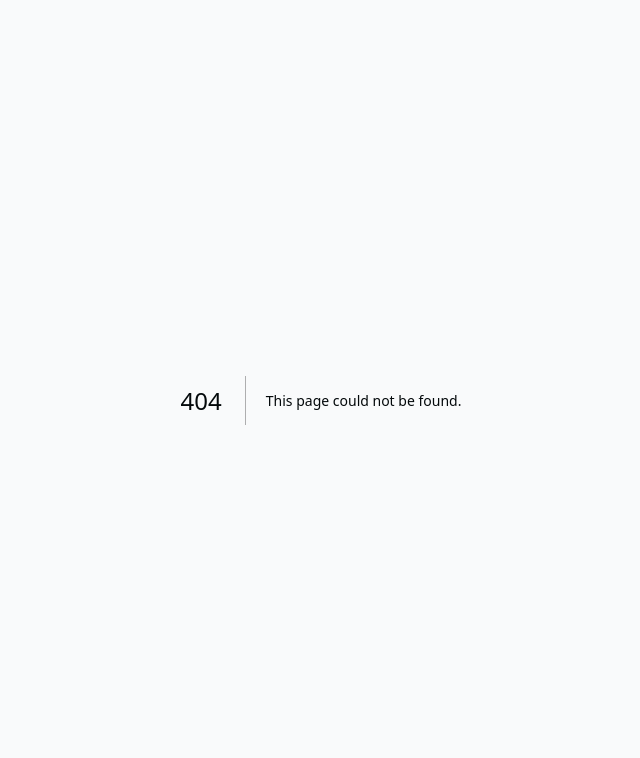
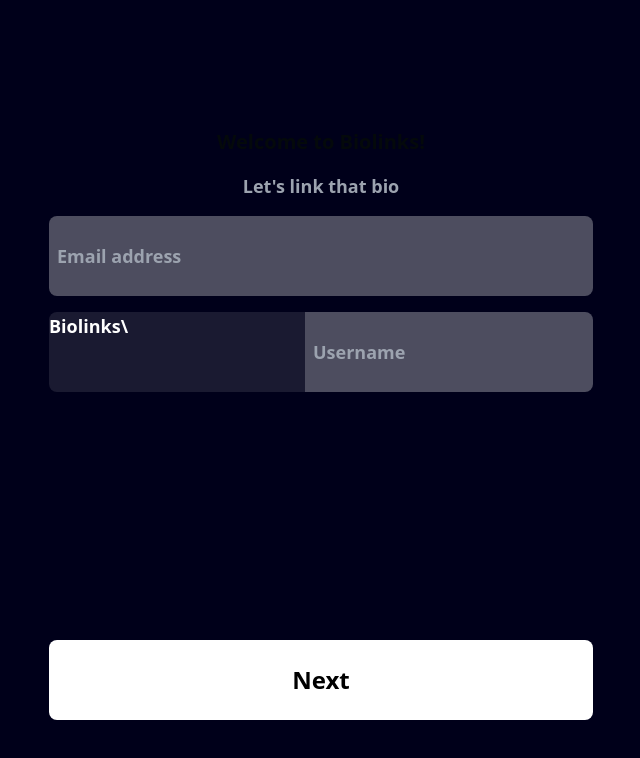
Before and after one commit to ophirKatz/biolinks, a Next.js app: page /join in a window 1280 px wide. Before the commit this address had no page. Shown: the top 758 px of the page, without its empty margins (319-959 px from the left). Built offline with nearby package versions, Linux system fonts and the light colour scheme.

Commit message:
working on join page

```diff
--- /dev/null
+++ b/app/[slug]/page.tsx
@@ -0,0 +1,9 @@
+import { createClient } from "@/utils/supabase/server";
+
+import React from "react";
+
+export default function LinkPage() {
+  const supabase = createClient();
+
+  return <div>LinkPage</div>;
+}
--- a/app/globals.css
+++ b/app/globals.css
@@ -4,18 +4,21 @@
 
 @layer base {
   :root {
-    --background: 200 20% 98%;
+    --font-family: "Montserrat";
+    --background: 240 100% 5%;
     --btn-background: 200 10% 91%;
     --btn-background-hover: 200 10% 89%;
     --foreground: 200 50% 3%;
+    --foreground-dark: 240 100% 5%;
   }
 
   @media (prefers-color-scheme: dark) {
     :root {
-      --background: 200 50% 3%;
+      --background: 240 100% 5%;
       --btn-background: 200 10% 9%;
       --btn-background-hover: 200 10% 12%;
       --foreground: 200 20% 96%;
+      --foreground-dark: 240 100% 5%;
     }
   }
 }
@@ -24,6 +27,10 @@
   * {
     @apply border-foreground/20;
   }
+}
+
+.foreground-dark {
+  color: var(--foreground-dark);
 }
 
 .animate-in {
--- /dev/null
+++ b/app/join/layout.tsx
@@ -0,0 +1,13 @@
+import JoinButtons from "@/components/join/JoinButtons";
+import React from "react";
+
+export default function JoinLayout(props: any) {
+  return (
+    <div className="h-full w-full sm:w-full md:w-full lg:w-1/2 xl:w-1/2">
+      <div className="flex flex-col w-full h-screen justify-between px-12 py-20">
+        {props.children}
+        <JoinButtons />
+      </div>
+    </div>
+  );
+}
--- /dev/null
+++ b/app/join/page.tsx
@@ -0,0 +1,23 @@
+import React from "react";
+
+export default function JoinPage() {
+  return (
+    <div className="flex flex-col justify-center items-center gap-4 mt-12 font-bold">
+      <span className="text-xl">Welcome to Biolinks!</span>
+      <span className="text-lg text-gray-400">Let's link that bio</span>
+      <input
+        className="w-full flex justify-center font-bold items-center h-20 text-lg bg-white/30 rounded-lg text-white px-2"
+        placeholder="Email address"
+      />
+      <div className="w-full flex justify-center items-center font-bold items-center h-20 text-lg rounded-lg text-white">
+        <span className="h-full flex-1 bg-white/10 rounded-s-lg">
+          Biolinks\
+        </span>
+        <input
+          className="h-full flex-1 bg-white/30 rounded-e-lg flex items-center justify-center px-2"
+          placeholder="Username"
+        />
+      </div>
+    </div>
+  );
+}
--- a/app/layout.tsx
+++ b/app/layout.tsx
@@ -1,4 +1,3 @@
-import { GeistSans } from "geist/font/sans";
 import "./globals.css";
 
 const defaultUrl = process.env.VERCEL_URL
@@ -17,7 +16,7 @@
   children: React.ReactNode;
 }) {
   return (
-    <html lang="en" className={GeistSans.className}>
+    <html lang="en" className="font-sans">
       <body className="bg-background text-foreground">
         <main className="min-h-screen flex flex-col items-center">
           {children}
--- /dev/null
+++ b/app/models/join/JoinUser.ts
@@ -0,0 +1,16 @@
+enum TabType {
+  Products = "Products",
+  Coupons = "Coupons",
+}
+
+type Tab = {
+  type: TabType;
+  isActive: boolean;
+  // TODO : Add links
+};
+
+export type JoinUser = {
+  email: string;
+  username: string;
+  tabs: Tab[];
+};
--- a/app/page.tsx
+++ b/app/page.tsx
@@ -4,6 +4,7 @@
 import ConnectSupabaseSteps from "@/components/tutorial/ConnectSupabaseSteps";
 import SignUpUserSteps from "@/components/tutorial/SignUpUserSteps";
 import Header from "@/components/Header";
+import Link from "next/link";
 
 export default async function Index() {
   const canInitSupabaseClient = () => {
@@ -24,6 +25,12 @@
       <nav className="w-full flex justify-center border-b border-b-foreground/10 h-16">
         <div className="w-full max-w-4xl flex justify-between items-center p-3 text-sm">
           <DeployButton />
+          <Link
+            href="/join"
+            className="py-2 px-3 min-w-16 flex items-center justify-center rounded-md no-underline bg-btn-background hover:bg-btn-background-hover"
+          >
+            Join
+          </Link>
           {isSupabaseConnected && <AuthButton />}
         </div>
       </nav>
--- /dev/null
+++ b/components/join/Auth.tsx
@@ -0,0 +1,5 @@
+import React from "react";
+
+export default function Auth() {
+  return <div>Auth</div>;
+}
--- /dev/null
+++ b/components/join/EditTabs.tsx
@@ -0,0 +1,5 @@
+import React from "react";
+
+export default function EditTabs() {
+  return <div>EditTabs</div>;
+}
--- /dev/null
+++ b/components/join/JoinButtons.tsx
@@ -0,0 +1,59 @@
+"use client";
+
+import { useRouter } from "next/navigation";
+import React, { useState } from "react";
+
+export enum JoinStep {
+  Auth,
+  EditTabs,
+}
+
+const ButtonsContainer = (props: any) => (
+  <div className="w-full flex justify-center font-bold items-center h-20 text-2xl">
+    {props.children}
+  </div>
+);
+
+export default function JoinButtons() {
+  const [step, setStep] = useState(JoinStep.Auth);
+  const router = useRouter();
+
+  const onBack = () => {
+    console.log("Back was clicked");
+    setStep(step === JoinStep.EditTabs ? JoinStep.Auth : step);
+  };
+  const onNext = () => {
+    console.log("Next was clicked");
+    setStep(step === JoinStep.Auth ? JoinStep.EditTabs : step);
+  };
+
+  return (
+    <>
+      {step === JoinStep.Auth ? (
+        <ButtonsContainer>
+          <button
+            className="flex-1 h-full bg-white text-black rounded-lg"
+            onClick={onNext}
+          >
+            Next
+          </button>
+        </ButtonsContainer>
+      ) : (
+        <ButtonsContainer>
+          <button
+            className="flex-1 h-full bg-white/10 rounded-s-lg"
+            onClick={onBack}
+          >
+            Back
+          </button>
+          <button
+            className="flex-1 h-full bg-white text-black rounded-e-lg"
+            onClick={onNext}
+          >
+            Next
+          </button>
+        </ButtonsContainer>
+      )}
+    </>
+  );
+}
```
Also changed, not shown: 1 other file (tests, documents, lock files or other folders).
